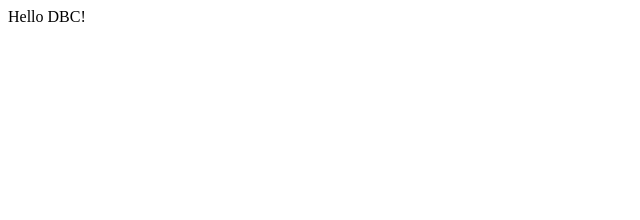
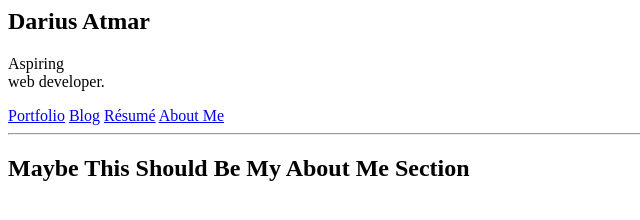
Before and after one commit to BerniceChua/datmar.github.io, a plain HTML site: page index.html in a window 1280 px wide. Shown: the whole page, without its empty margins (0-640 px from the left). Drawn offline with Linux system fonts and the light colour scheme.

```diff
--- a/index.html
+++ b/index.html
@@ -1,5 +1,21 @@
 <html>
+  <header>
+    <title>Darius Atmar</title>
+  </header>
   <body>
-      Hello DBC!
+    <section>
+      <h1>Darius Atmar</h1>
+      <p>Aspiring <br /> web developer.</p>
+    </section>
+    <nav>
+      <a href="/portfolio/">Portfolio</a>
+      <a href="/blog/">Blog</a>
+      <a href="/resume/">Résumé</a>
+      <a href="/aboutme">About Me</a>
+    </nav>
+    <hr />
+    <section>
+      <h1>Maybe This Should Be My About Me Section</h1>
+
   </body>
 </html>
```
Also changed, not shown: blog-template.html (added), imgs/wireframe-blogs.png (added).
